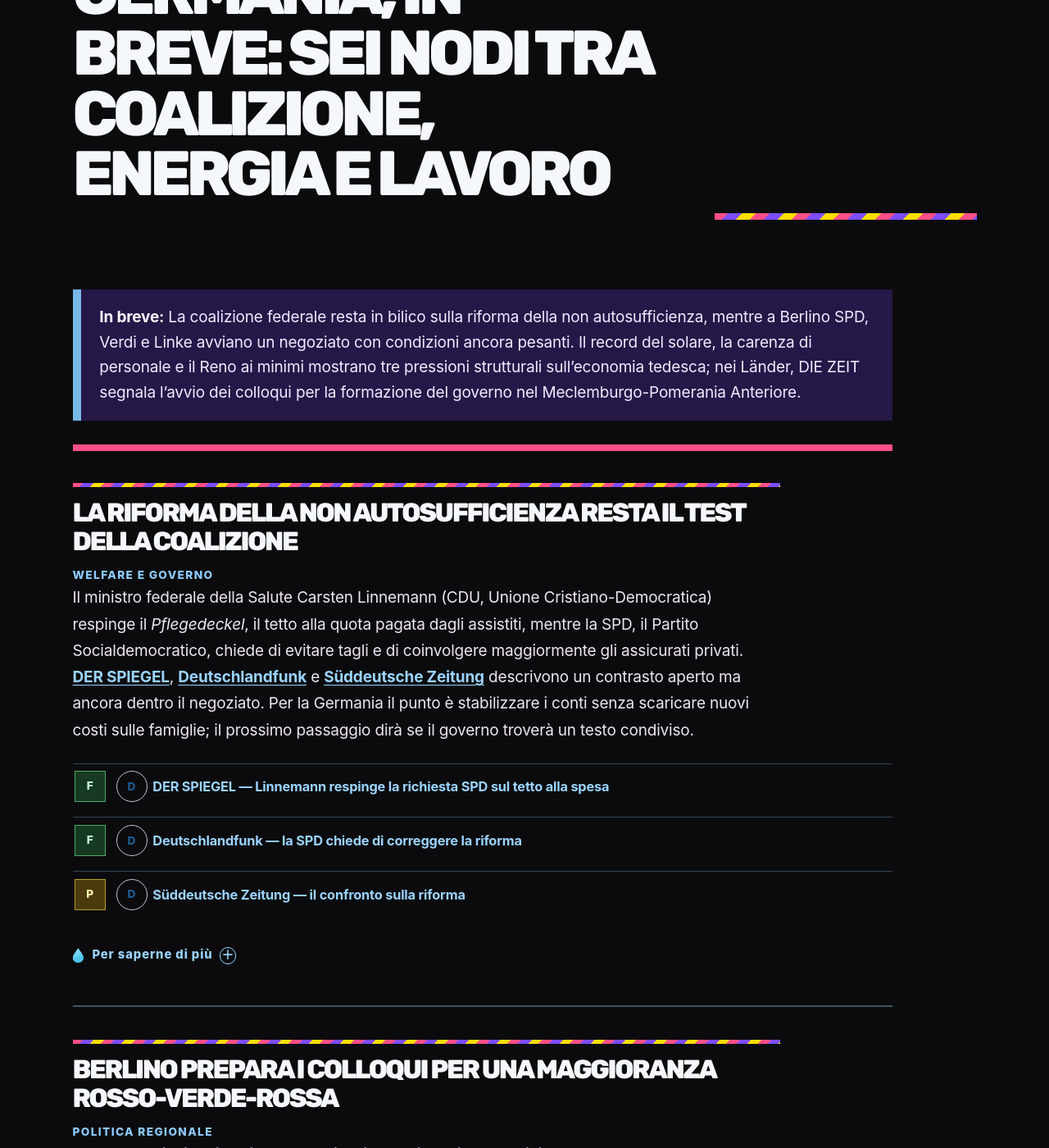
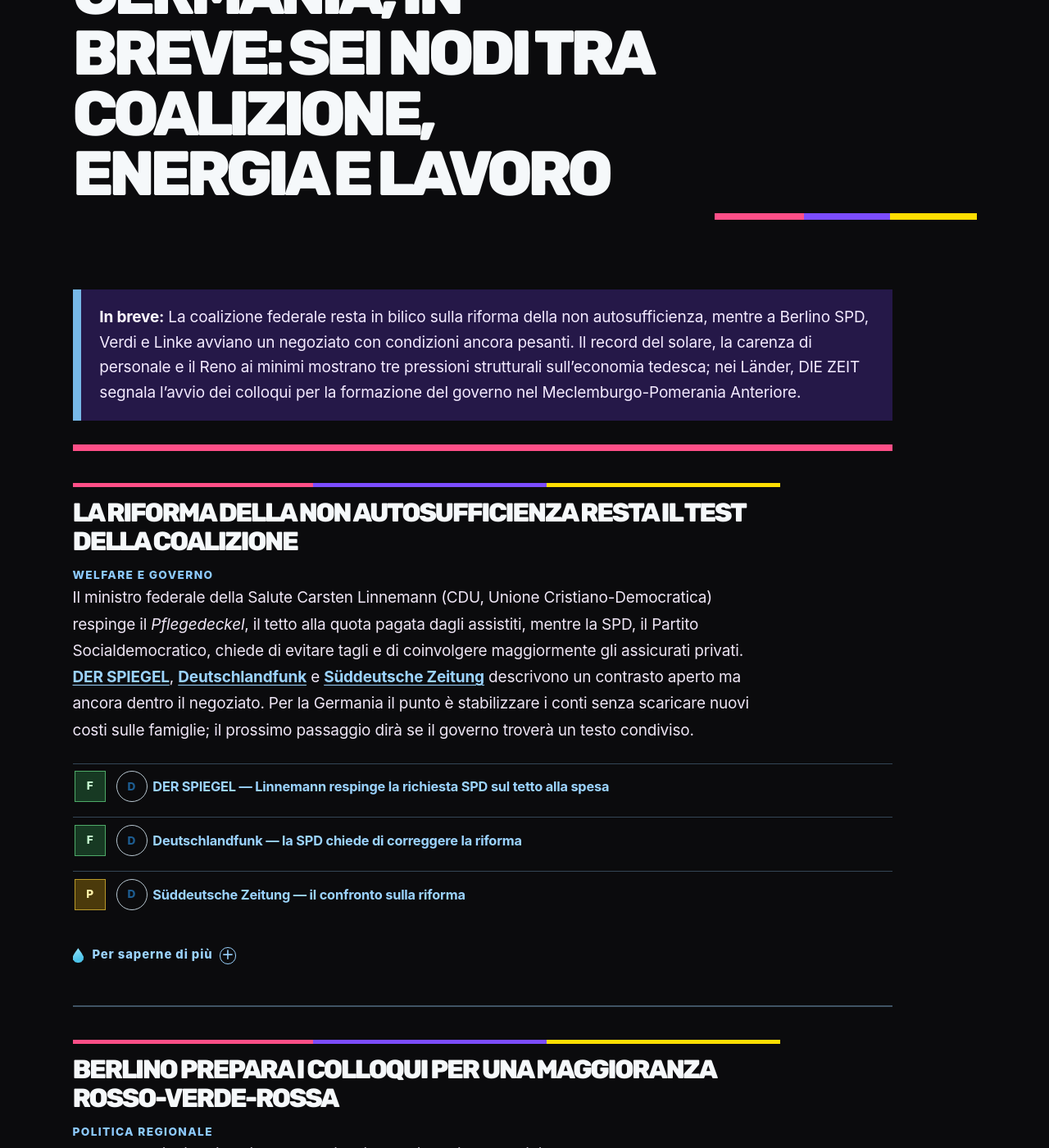
Before and after one commit to ottoottone/prj-news-mattino, a Jekyll site: the page built from index.html, in a window 1280 px wide and 1400 px high, scrolled down 314 px. Shown: the whole window at 82% size. Built offline with Jekyll 4.4.1, drawn with Linux system fonts in a browser that asks for light colours; some web fonts are replaced; the list of posts is cut into pages by our own code.

Commit message:
Use horizontal Neon Commons stripes

```diff
--- a/assets/css/briefing.css
+++ b/assets/css/briefing.css
@@ -87,13 +87,13 @@ body { font-family:"Inter", "Helvetica Neue", Arial, sans-serif; letter-spacing:
 .content-first-header, .newsletter-issue-header { border-bottom:0; }
 .content-first-header h1, .newsletter-issue-header h1, .briefing-item-title h2, .briefing-issue-header h1 { font-family:"Rubik",Arial,sans-serif; font-weight:900; letter-spacing:-.075em; }
 .content-first-header h1 { text-transform:uppercase; }
-.content-first-header:after, .briefing-issue-header:after { content:""; display:block; height:8px; margin-top:1.2rem; background:repeating-linear-gradient(135deg,var(--neon-pink) 0 12px,var(--neon-violet) 12px 24px,var(--neon-sun) 24px 36px); }
+.content-first-header:after, .briefing-issue-header:after { content:""; display:block; height:8px; margin-top:1.2rem; background:linear-gradient(90deg,var(--neon-pink) 0 34%,var(--neon-violet) 34% 67%,var(--neon-sun) 67%); }
 .briefing-summary { border:0; border-left:10px solid var(--neon-pink); border-radius:0; background:var(--surface-strong); }
 .briefing-item { border-top:1px solid var(--border); }
 .briefing-item:first-of-type { border-top:8px solid var(--neon-pink); }
 .topic-label, .newsletter-kicker, .briefing-hero-kicker, .eyebrow { color:var(--neon-violet); }
 .briefing-item h2 { text-transform:uppercase; }
-.briefing-item h2:before { content:""; display:block; width:100%; height:5px; margin-bottom:.7rem; background:repeating-linear-gradient(135deg,var(--neon-pink) 0 9px,var(--neon-violet) 9px 18px,var(--neon-sun) 18px 27px); }
+.briefing-item h2:before { content:""; display:block; width:100%; height:5px; margin-bottom:.7rem; background:linear-gradient(90deg,var(--neon-pink) 0 34%,var(--neon-violet) 34% 67%,var(--neon-sun) 67%); }
 .latest-briefing { background:var(--neon-plum); border-radius:0; border-left:12px solid var(--neon-pink); box-shadow:none; }
 .latest-briefing .eyebrow { color:var(--neon-sun); }
 .briefing-section, .watch-today, .sources-section { border-top-color:var(--neon-pink); }
@@ -267,13 +267,13 @@ body { background:#f7f7f5; color:#202b35; }
 .content-first-header, .newsletter-issue-header { border-bottom:0; }
 .content-first-header h1, .newsletter-issue-header h1, .briefing-item-title h2, .briefing-issue-header h1 { font-family:"Rubik",Arial,sans-serif; font-weight:900; letter-spacing:-.075em; }
 .content-first-header h1 { text-transform:uppercase; }
-.content-first-header:after, .briefing-issue-header:after { content:""; display:block; height:8px; margin-top:1.2rem; background:repeating-linear-gradient(135deg,var(--neon-pink) 0 12px,var(--neon-violet) 12px 24px,var(--neon-sun) 24px 36px); }
+.content-first-header:after, .briefing-issue-header:after { content:""; display:block; height:8px; margin-top:1.2rem; background:linear-gradient(90deg,var(--neon-pink) 0 34%,var(--neon-violet) 34% 67%,var(--neon-sun) 67%); }
 .briefing-summary { border:0; border-left:10px solid var(--neon-pink); border-radius:0; background:var(--surface-strong); }
 .briefing-item { border-top:1px solid var(--border); }
 .briefing-item:first-of-type { border-top:8px solid var(--neon-pink); }
 .topic-label, .newsletter-kicker, .briefing-hero-kicker, .eyebrow { color:var(--neon-violet); }
 .briefing-item h2 { text-transform:uppercase; }
-.briefing-item h2:before { content:""; display:block; width:100%; height:5px; margin-bottom:.7rem; background:repeating-linear-gradient(135deg,var(--neon-pink) 0 9px,var(--neon-violet) 9px 18px,var(--neon-sun) 18px 27px); }
+.briefing-item h2:before { content:""; display:block; width:100%; height:5px; margin-bottom:.7rem; background:linear-gradient(90deg,var(--neon-pink) 0 34%,var(--neon-violet) 34% 67%,var(--neon-sun) 67%); }
 .latest-briefing { background:var(--neon-plum); border-radius:0; border-left:12px solid var(--neon-pink); box-shadow:none; }
 .latest-briefing .eyebrow { color:var(--neon-sun); }
 .briefing-section, .watch-today, .sources-section { border-top-color:var(--neon-pink); }
```
